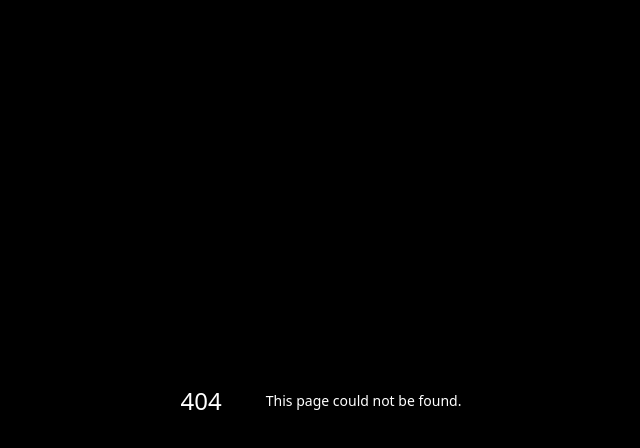
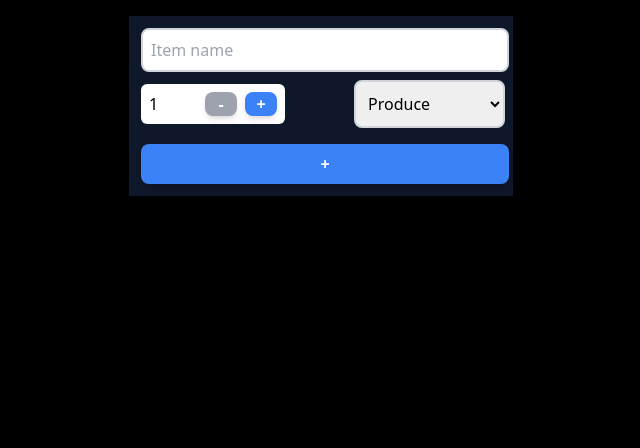
Before and after one commit to shawnscgy/cprg306-assignments, a Next.js app: page /week-5 in a window 1280 px wide. Before the commit this address had no page. Shown: the top 448 px of the page, without its empty margins (319-959 px from the left). Built offline with nearby package versions, Linux system fonts and the light colour scheme.

Commit message:
week-5
week-5 is completed

```diff
--- /dev/null
+++ b/app/week-5/new-item.js
@@ -0,0 +1,92 @@
+"use client";
+
+import { useState } from "react";
+export default function NewItem() {
+  const [quantity, setQuantity] = useState(1);
+  const [name, setName] = useState("");
+  const [category, setCategory] = useState("produce");
+
+  const increment = () => setQuantity(quantity + 1);
+  const decrement = () => setQuantity(quantity - 1);
+  const handleSubmit = (e) => {
+    const item = { name, quantity, category: category };
+    if (name === "") {
+      return;
+    }
+    alert(
+      "name: " +
+        item.name +
+        " quantity: " +
+        item.quantity +
+        " category: " +
+        item.category +
+        " \nadded to list, OK, not now, but eventually"
+    );
+  };
+  return (
+    <form className=" bg-slate-900 p-2 m-4 max-w-sm w-full text-black">
+      <input
+        type="text"
+        placeholder="Item name"
+        onChange={(e) => setName(e.target.value)}
+        required
+        className="border-2 border-gray-300 p-2 rounded-lg ml-1 w-full mt-1 mb-2 font-sans text-black"
+      />
+      <div className="flex justify-between">
+        <div className="flex justify-between w-36 h-10 p-1 m-1 bg-white rounded-md">
+          <div className="p-1 text-black">{quantity}</div>
+          <div id="buttonBlock" className="flex">
+            <button
+              type="button"
+              className="bg-blue-500 text-white font-semibold m-1 w-8 h-6 rounded-lg
+            shadow-md hover:bg-blue-700  focus:outline-none focus:ring-2 disabled:bg-gray-400 focus:ring-blue-500 focus:ring-opacity-75"
+              disabled={quantity === 1}
+              onClick={decrement}
+            >
+              -
+            </button>
+            <button
+              type="button"
+              className="bg-blue-500 text-white font-semibold m-1 w-8 h-6 rounded-lg
+            shadow-md hover:bg-blue-700 focus:outline-none focus:ring-2 disabled:bg-gray-400 focus:ring-blue-500 focus:ring-opacity-75"
+              disabled={quantity === 20}
+              onClick={increment}
+            >
+              +
+            </button>
+          </div>
+        </div>
+        <select
+          className="border-2 border-gray-300 p-2 rounded-lg font-sans ml-1"
+          option={(e) => {
+            setCategory(e.target.value);
+            console.log(e.target.value);
+          }}
+        >
+          <option disabled>Category</option>
+          <option value="produce" selected>
+            Produce
+          </option>
+          <option value="dairy">Dairy</option>
+          <option value="bakery">Bakery</option>
+          <option value="meat">Meat</option>
+          <option value="frozen foods">Frozen Foods</option>
+          <option value="canned goods">Canned Goods</option>
+          <option value="beverages">Beverages</option>
+          <option value="snacks">Snacks</option>
+          <option value="canned goods">Canned Goods</option>
+          <option value="household">Household</option>
+          <option value="other">Other</option>
+        </select>
+      </div>
+      <button
+        className="bg-blue-500 text-white font-semibold m-1 h-10 rounded-lg
+        shadow-md hover:bg-blue-700 focus:outline-none focus:ring-2 disabled:bg-gray-400 focus:ring-blue-500 focus:ring-opacity-75 align-middle w-full mt-4 py-2"
+        onClick={handleSubmit}
+        type="submit"
+      >
+        +
+      </button>
+    </form>
+  );
+}
--- /dev/null
+++ b/app/week-5/page.js
@@ -0,0 +1,9 @@
+import NewItem from "./new-item";
+
+export default function Page() {
+  return (
+    <main className="flex justify-center">
+      <NewItem />
+    </main>
+  );
+}
--- /dev/null
+++ b/app/week-6/page.js
@@ -0,0 +1,7 @@
+export default function Page() {
+  return (
+    <main className="flex justify-center">
+      <NewItem className="flex-1" />
+    </main>
+  );
+}
```
